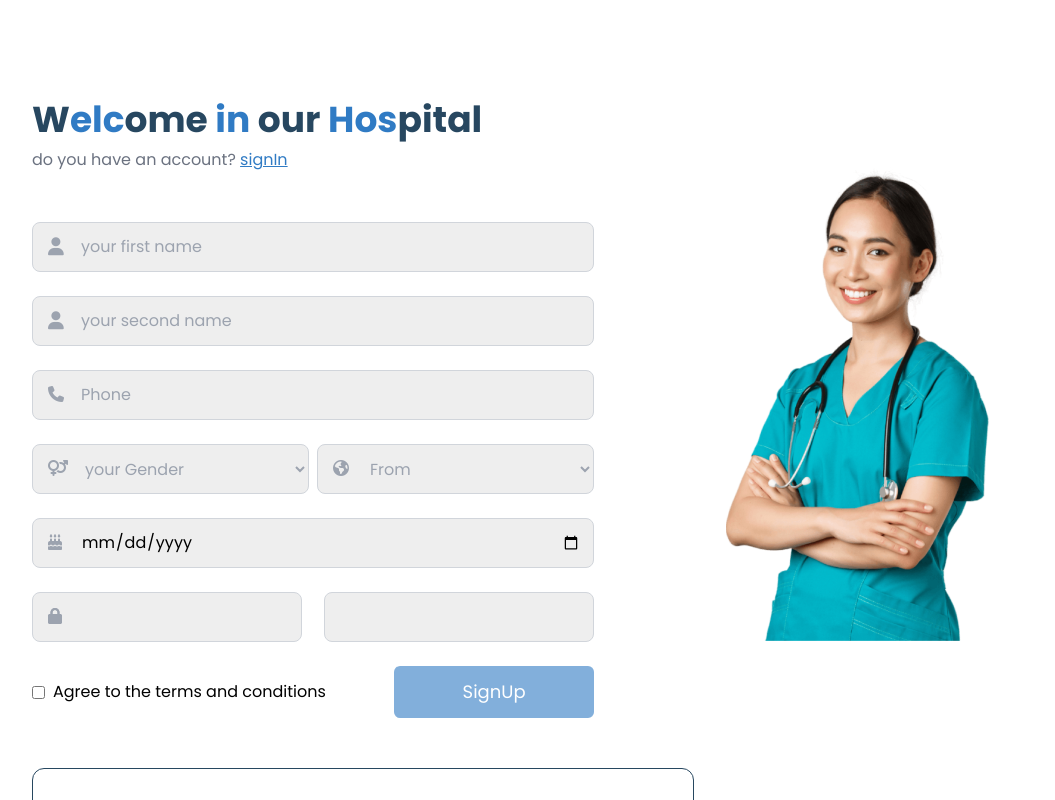
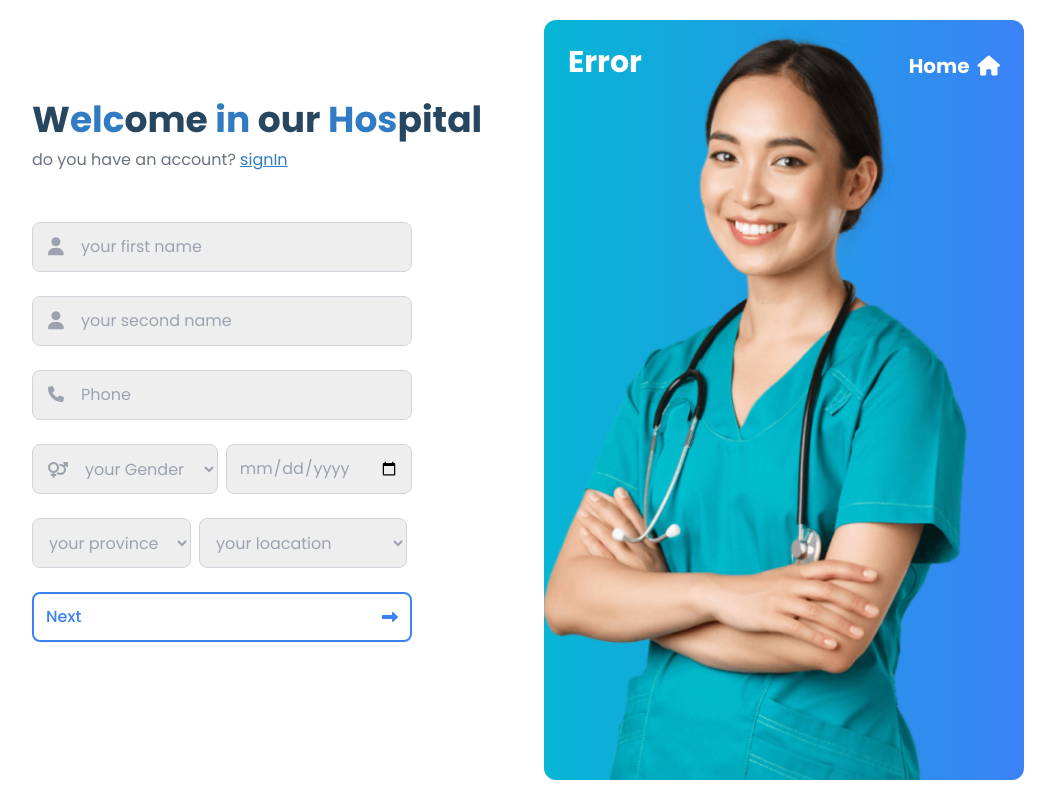
Before and after one commit to Mostafa-Sukhnia/Error-hospital, a React (Create React App) app: page /signup in a window 1280 px wide. Shown: the whole page, without its empty margins (112-1167 px from the left). Built offline with nearby package versions, Linux system fonts and the light colour scheme.

Commit message:
fore try !!!

```diff
--- a/src/Router/signUp.jsx
+++ b/src/Router/signUp.jsx
@@ -40,37 +40,6 @@ const SignUp = () => {
   const [success, setSuccess] = useState(false);
   const navigate = useNavigate();
 
-  const SignInWithGoogle = async () => {
-    try {
-      const result = await signInWithPopup(auth, googleProvider);
-      const user = result.user;
-      await setDoc(doc(db, "users", user.uid), {
-        fname,
-        lname,
-        birth,
-        from,
-        live,
-        gender,
-        phonNumber,
-        email: user.email,
-        role,
-      });
-      setSuccess(true);
-    } catch (error) {
-      console.error(error);
-      setError(error.message);
-    }
-  };
-
-  const showHandling = () => {
-    setSwowPassWord(!showPassWord);
-  };
-
-  const formHandileing = (e) => {
-    e.preventDefault();
-    console.log(fname, lname, phonNumber, gender, live, from, birth);
-  };
-
   const signUpHandling = async (e) => {
     e.preventDefault();
     if (
@@ -109,6 +78,76 @@ const SignUp = () => {
       }
     }
   };
+
+  // const SignInWithGoogle = async () => {
+  //   try {
+  //     const result = await signInWithPopup(auth, googleProvider);
+  //     const user = result.user;
+  //     await setDoc(doc(db, "users", user.uid), {
+  //       fname,
+  //       lname,
+  //       birth,
+  //       from,
+  //       live,
+  //       gender,
+  //       phonNumber,
+  //       email: user.email,
+  //       role,
+  //     });
+  //     setSuccess(true);
+  //   } catch (error) {
+  //     console.error(error);
+  //     setError(error.message);
+  //   }
+  // };
+
+  const showHandling = () => {
+    setSwowPassWord(!showPassWord);
+  };
+
+  const formHandileing = (e) => {
+    e.preventDefault();
+    console.log(fname, lname, phonNumber, gender, live, from, birth);
+  };
+
+  // const signUpHandling = async (e) => {
+  //   e.preventDefault();
+  //   if (
+  //     /^[a-z0-9](?:[a-z0-9_%+-]*\.[a-z0-9_%+-]+|[a-z0-9_%+-]*)@gmail\.com$/i.test(
+  //       email
+  //     ) &&
+  //     password.length >= 6 &&
+  //     agreeToTheTermsConditions &&
+  //     password === passwordConfirm
+  //   ) {
+  //     try {
+  //       const userCredential = await createUserWithEmailAndPassword(
+  //         auth,
+  //         email,
+  //         password
+  //       );
+  //       const user = userCredential.user;
+  //       await setDoc(doc(db, "users", user.uid), {
+  //         fname,
+  //         lname,
+  //         birth,
+  //         from,
+  //         live,
+  //         gender,
+  //         phonNumber,
+  //         email,
+  //         role,
+  //         isBanned: false,
+  //         img: "",
+  //       });
+  //       setSuccess(!success);
+  //     } catch (err) {
+  //       console.error(err);
+  //       setError(err);
+  //       console.log(error);
+  //     }
+  //   }
+  // };
   const SuccessHandling = () => {
     setInterval(() => {
       setPointes(pointes + ".");
@@ -224,99 +263,292 @@ const SignUp = () => {
                     <option value="male">Male</option>
                     <option value="female">Female</option>
                   </select>
-                  <i className="fa-solid fa-venus-mars absolute top-[16px] left-4 text-gray-400"></i>
+                  <i className="fa-solid fa-venus-mars absolute top-[18px] text-gray-400 left-4"></i>
                 </div>
 
-                <div className="relative w-[50%]">
+                <input
+                  required
+                  type="date"
+                  className=" h-[50px] bg-[#eee] p-3 text-gray-400 w-[50%]  border-[1.5px] border-gray-300 rounded-lg focus:border-secondColor focus:outline-none  hover:border-l-secondColor hover:bg-white focus:bg-white duration-500"
+                  value={birth}
+                  onChange={(e) => {
+                    console.log(e.target.value);
+                    setBirth(e.target.value);
+                  }}
+                />
+              </div>
+
+              <div className="flex gap-2">
+                <div>
                   <select
                     required
-                    name="gender"
-                    className="bg-[#eee] p-3 pl-12 w-full h-[50px] border-[1.5px] border-gray-300 rounded-lg focus:border-secondColor focus:outline-none hover:border-l-secondColor hover:bg-white focus:bg-white duration-500 text-gray-400"
+                    id="province"
+                    className="bg-[#eee] p-3  w-full h-[50px]  border-[1.5px] border-gray-300 rounded-lg focus:border-secondColor focus:outline-none  hover:border-l-secondColor hover:bg-white focus:bg-white duration-500 text-gray-400"
+                    name="provinces"
                     onChange={(e) => {
                       console.log(e.target.value);
                       setFrom(e.target.value);
                     }}
                   >
-                    <option value="gender">From</option>
-                    <option value="America">America</option>
-                    <option value="Syria">Syria</option>
-                    <option value="Germany">Germany</option>
+                    <option className="bg-black" value="">
+                      your province
+                    </option>
+                    <option className="bg-black" value="aleppo">
+                      Aleppo
+                    </option>
+                    <option className="bg-black" value="damascus">
+                      Damascus
+                    </option>
+                    <option className="bg-black" value="homs">
+                      Homs
+                    </option>
+                    <option className="bg-black" value="hama">
+                      Hama
+                    </option>
+                    <option className="bg-black" value="idlib">
+                      Idlib
+                    </option>
+                    <option className="bg-black" value="latakia">
+                      Latakia
+                    </option>
+                    <option className="bg-black" value="tartus">
+                      Tartus
+                    </option>
+                    <option className="bg-black" value="daraa">
+                      Daraa
+                    </option>
+                    <option className="bg-black" value="sweida">
+                      As-Suwayda
+                    </option>
+                    <option className="bg-black" value="deir-ez-zor">
+                      Deir ez-Zor
+                    </option>
+                    <option className="bg-black" value="raqqa">
+                      Raqqa
+                    </option>
+                    <option className="bg-black" value="hasakah">
+                      Al-Hasakah
+                    </option>
+                    <option className="bg-black" value="quneitra">
+                      Quneitra
+                    </option>
+                    <option className="bg-black" value="not-from-syria">
+                      Not from Syria
+                    </option>
                   </select>
-                  <i className="fa-solid fa-earth-americas absolute top-[16px] left-4 text-gray-400"></i>
                 </div>
+                <div>
+                  {/* <label className="text-gray-400">
+                    <i className="fa-solid fa-location-crosshairs text-blue-500"></i>{" "}
+
+                  </label> */}
+                  <select
+                    required
+                    onChange={(e) => {
+                      console.log(e.target.value);
+                      setLive(e.target.value);
+                    }}
+                    className="bg-[#eee] p-3  w-full h-[50px]  border-[1.5px] border-gray-300 rounded-lg focus:border-secondColor focus:outline-none  hover:border-l-secondColor hover:bg-white focus:bg-white duration-500 text-gray-400 scroll-bar-500"
+                    name="villages"
+                  >
+                    <optgroup className="bg-black" label="Idlib Countryside">
+                      <option value=" ">your loacation</option>
+                      <option value="aqrabat">aqrabat</option>
+                      <option value="Atma">Atma</option>
+                      <option value="sarmada">Sarmada</option>
+                      <option value="al-dana">Al-Dana</option>
+                      <option value="maaratalnuman">Maarat Al-Numan</option>
+                      <option value="kafr-nabl">Kafr Nabl</option>
+                      <option value="binnish">Binnish</option>
+                      <option value="taftanaz">Taftanaz</option>
+                      <option value="ariha">Ariha</option>
+                      <option value="killi">Killi</option>
+                      <option value="harim">Harim</option>
+                      <option value="salqin">Salqin</option>
+                      <option value="qahtaniya">Qahtaniya</option>
+                      <option value="darkush">Darkush</option>
+                    </optgroup>
+                    <optgroup className="bg-black" label="Aleppo Countryside">
+                      <option value="al-bab">Al-Bab</option>
+                      <option value="jarablus">Jarablus</option>
+                      <option value="azaz">Azaz</option>
+                      <option value="mare">Mare</option>
+                      <option value="tel-rifaat">Tel Rifaat</option>
+                      <option value="suran">Suran</option>
+                      <option value="qabasin">Qabasin</option>
+                      <option value="bza'a">Bza'a</option>
+                      <option value="afrin">Afrin</option>
+                      <option value="jindires">Jindires</option>
+                      <option value="sharan">Sharan</option>
+                      <option value="bulbul">Bulbul</option>
+                      <option value="rajo">Rajo</option>
+                      <option value="sheikh-hadid">Sheikh Hadid</option>
+                    </optgroup>
+                  </select>
+                </div>
+              </div>
+              <button
+                className="bg-white p-3 font-medium hover:bg-blue-500 hover:text-white w-full h-[50px] border-2 rounded-lg focus:outline-none border-blue-500 duration-500 text-blue-500 flex items-center justify-between"
+                onClick={() => {
+                  if (
+                    fname !== "" &&
+                    lname !== "" &&
+                    phonNumber !== "" &&
+                    gender !== "your Gender" &&
+                    birth !== "" &&
+                    from !== "" &&
+                    live !== ""
+                  ) {
+                    setSteps(!steps);
+                  } else {
+                    setError("you should fill the inputs");
+                  }
+                }}
+              >
+                <p>Next</p>
+                <i
+                  className="fa-solid fa-right-long"
+                  animate={{ x: [0, 5, 0] }}
+                  transition={{ duration: 0.5, repeat: Infinity }}
+                ></i>
+              </button>
+              {/* <p className="text-red-500">{error}!</p> */}
+            </form>
+          </div>
+          {/* *******+******** */}
+          <form
+            className={`flex flex-col my-[50px] gap-6 xl:pr-[100px] ${
+              steps === false ? "flex" : "hidden"
+            }`}
+            onSubmit={(e) => {
+              signUpHandling(e);
+            }}
+          >
+            <div className="relative">
+              <input
+                required
+                type="email"
+                className="   bg-[#eee] pl-12 w-full  border-[1.5px] border-gray-300 p-3 rounded-lg focus:border-secondColor focus:outline-none  hover:border-l-secondColor hover:bg-white focus:bg-white duration-500"
+                placeholder="Email"
+                value={email}
+                onChange={(e) => setEmail(e.target.value)}
+              />
+              <i className="fa-solid fa-user absolute top-[16px] left-4 text-gray-400"></i>
             </div>
 
             <div className="relative">
               <input
+                minLength={6}
+                maxLength={12}
                 required
-                  type="date"
-                  className="bg-[#eee] p-3 pl-12 w-full h-[50px] border-[1.5px] border-gray-300 rounded-lg focus:border-secondColor focus:outline-none hover:border-l-secondColor hover:bg-white focus:bg-white duration-500"
-                  onChange={(e) => setBirth(e.target.value)}
+                type={`${showPassWord ? "text" : "password"}`}
+                className="   bg-[#eee] pl-12 w-full  border-[1.5px] border-gray-300 p-3 rounded-lg focus:border-secondColor focus:outline-none  hover:border-l-secondColor hover:bg-white focus:bg-white duration-500"
+                placeholder="password"
+                value={password}
+                onChange={(e) => setPassword(e.target.value)}
               />
-                <i className="fa-solid fa-cake-candles absolute top-[16px] left-4 text-gray-400"></i>
+              <i
+                className={`fa-regular fa-eye absolute top-[16px] right-4 text-gray-400 cursor-pointer ${
+                  showPassWord ? "hidden" : "block"
+                }`}
+                onClick={showHandling}
+              ></i>
+              <i
+                className={`fa-regular fa-eye-slash absolute top-[16px] right-4 text-gray-400 cursor-pointer ${
+                  showPassWord ? "block" : "hidden"
+                }`}
+                onClick={showHandling}
+              ></i>
+              <i className="fa-solid fa-key absolute top-[16px] left-4 text-gray-400"></i>
             </div>
-
-              <div className="relative flex justify-between gap-3 w-full">
-                <div className="w-[48%]">
+            <div className="relative">
               <input
                 required
-                    type="password"
-                    className="bg-[#eee] pl-12 w-full h-[50px] border-[1.5px] border-gray-300 p-3 rounded-lg focus:border-secondColor focus:outline-none hover:border-l-secondColor hover:bg-white focus:bg-white duration-500"
-                    value={password}
-                    onChange={(e) => setPassword(e.target.value)}
+                type={`${showPassWord ? "text" : "password"}`}
+                className="   bg-[#eee] pl-12 w-full  border-[1.5px] border-gray-300 p-3 rounded-lg focus:border-secondColor focus:outline-none  hover:border-l-secondColor hover:bg-white focus:bg-white duration-500"
+                placeholder="password"
                 minLength={6}
-                  />
-                  <i className="fa-solid fa-lock absolute top-[16px] left-4 text-gray-400"></i>
-                </div>
-                <div className="w-[48%]">
-                  <input
-                    required
-                    type="password"
-                    className="bg-[#eee] pl-12 w-full h-[50px] border-[1.5px] border-gray-300 p-3 rounded-lg focus:border-secondColor focus:outline-none hover:border-l-secondColor hover:bg-white focus:bg-white duration-500"
+                maxLength={12}
                 value={passwordConfirm}
                 onChange={(e) => setPasswordConfirm(e.target.value)}
-                    minLength={6}
               />
-                  <i className="fa-solid fa-lock absolute top-[16px] left-4 text-gray-400"></i>
+              <i
+                className={`fa-regular fa-eye absolute top-[16px] right-4 text-gray-400 cursor-pointer ${
+                  showPassWord ? "hidden" : "block"
+                }`}
+                onClick={showHandling}
+              ></i>
+              <i
+                className={`fa-regular fa-eye-slash absolute top-[16px] right-4 text-gray-400 cursor-pointer ${
+                  showPassWord ? "block" : "hidden"
+                }`}
+                onClick={showHandling}
+              ></i>
+              <i className="fa-solid fa-key absolute top-[16px] left-4 text-gray-400"></i>
             </div>
-              </div>
-
-              <div className="flex gap-2 justify-between items-center">
-                <div className="flex items-center gap-2">
+            <div className="flex gap-2 items-end">
               <input
                 type="checkbox"
-                    className="checkbox checkbox-success"
+                id="check"
+                required
+                checked={agreeToTheTermsConditions}
                 onChange={() =>
                   setAgreeToTheTermsConditions(!agreeToTheTermsConditions)
                 }
+                className="h-[25px] w-[25px]"
               />
-                  <span> Agree to the terms and conditions</span>
-                </div>
-                <div>
-                  <button
-                    type="submit"
-                    className="w-[200px] text-lg text-white bg-secondColor px-6 py-3 rounded-md disabled:opacity-60"
-                    disabled={!agreeToTheTermsConditions}
-                  >
-                    SignUp
-                  </button>
+              <div className="w-full justify-between">
+                <label htmlFor="check">I agree to the </label>
+                <Link to="/" className="text-secondColor underline">
+                  Terms&Conditions
+                </Link>
               </div>
             </div>
+            <input
+              value="submit"
+              type="submit"
+              className="bg-white p-3 text-center font-medium hover:bg-blue-500 hover:text-white  w-full h-[50px]  border-[2px]  rounded-lg  focus:outline-none  border-blue-500 duration-500 text-blue-500"
+            />
+            <p className="text-center bg-white font-bold  text-siteColor">
+              Or SignUp with
+            </p>
+
+            <button
+              className="flex gap-3 items-center border-[1px] border-gray-300 pr-4 pl-2 py-2 rounded-lg w-full justify-between hover:bg-[#eee] duration-500 hover:text-[#4286f5]"
+              onClick={signUpHandling}
+            >
+              <img
+                src={GoogleLogo}
+                alt="sign in with google"
+                className="w-[40px]"
+              />{" "}
+              <p className="font-bold">Google</p>
+            </button>
+            <p
+              onClick={() => setSteps(!steps)}
+              className="cursor-pointer text-center font-bold text-secondColor"
+            >
+              Back
+            </p>
           </form>
         </div>
-          <div className="mt-8 mb-5">
-            <button
-              onClick={SignInWithGoogle}
-              className="w-full border-[1px] border-siteColor text-center py-2 text-siteColor rounded-xl flex justify-center gap-4 items-center text-lg hover:bg-siteColor hover:text-white duration-300"
+      </div>
+      <div className="bg-gradient-to-r  to-blue-500 from-cyan-500 w-full rounded-xl h-[95vh] overflow-hidden max-md:hidden relative flex justify-center">
+        <img
+          src={SignUP}
+          className=" w-[100%] 2xl:w-[85%] h-full object-cover object-center"
+          alt="Login"
+        />
+        <h1 className="text-3xl font-bold text-[#fff] absolute top-6  left-6">
+          Error
+        </h1>
+        <Link
+          to="/"
+          className=" flex gap-2 items-center text-xl font-bold text-[#fff] absolute top-8 right-6"
         >
-              <img src={GoogleLogo} alt="google logo" />
-              Continue with Google
-            </button>
-          </div>
-        </div>
-      </div>
-      <div className="w-[45%] max-md:hidden">
-        <img src={SignUP} className="w-full h-full object-cover" alt="signup" />
+          <p>Home</p>
+          <i className="fa-solid fa-house"></i>
+        </Link>
       </div>
     </div>
   );
```
Lines whose indentation alone changed are shown as unchanged.
